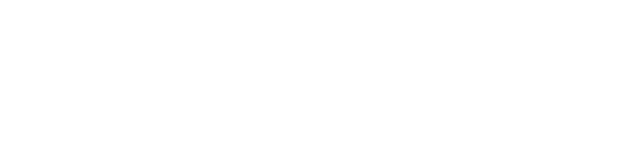
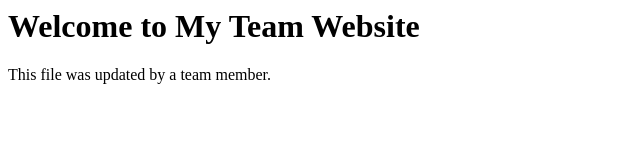
Before and after one commit to Jaemin-Kim1/team-project2, a plain HTML site: page index.html in a window 1280 px wide. Shown: the whole page, without its empty margins (0-640 px from the left). Drawn offline with Linux system fonts and the light colour scheme.

Commit message:
modified at develop branch

```diff
--- a/index.html
+++ b/index.html
@@ -2,4 +2,8 @@
     <title>
         My Team Website
     </title>
+    <body>
+        <h1>Welcome to My Team Website</h1>
+        <p>This file was updated by a team member.</p>
+    </body>
 </html>
```
